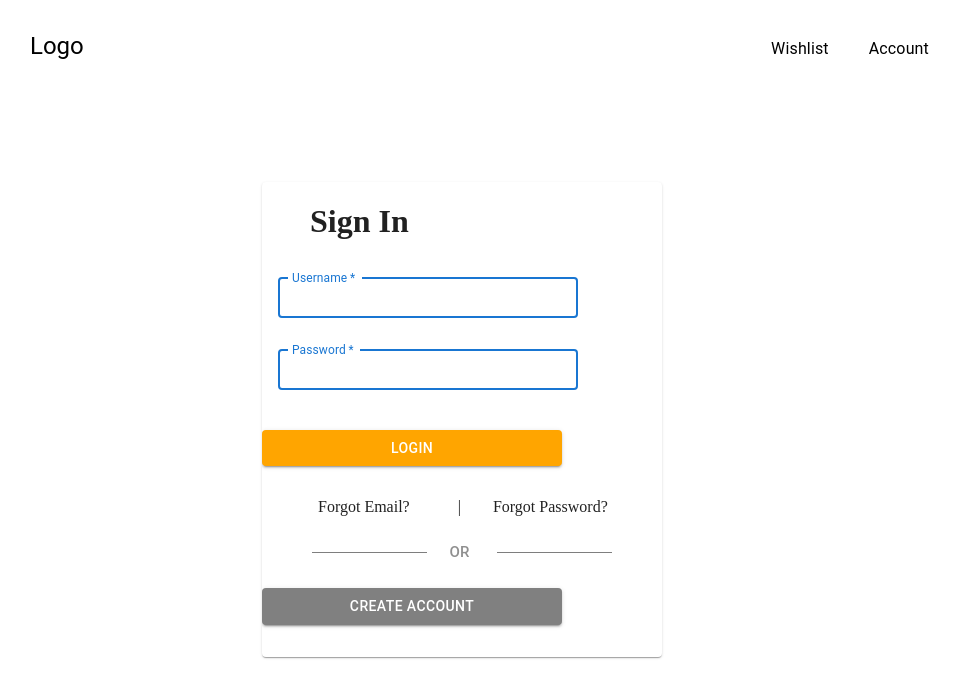
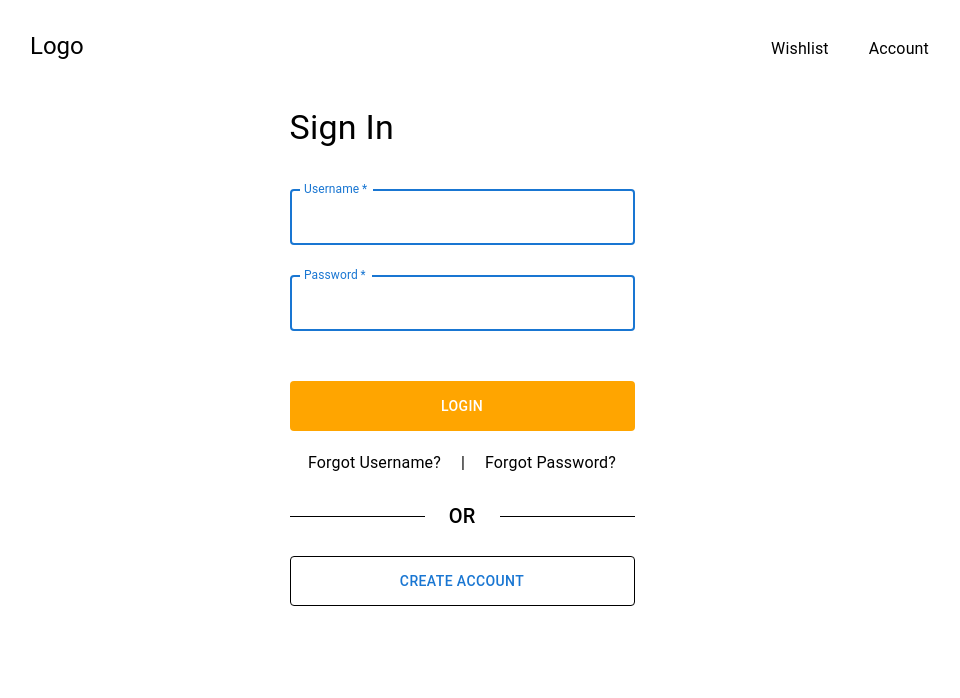
Before and after one commit to FSW17-Icanq-TeamOne/chap9-showcarpedia-fsw17-teamone, a React (Create React App) app in the folder client/: page /login in a window 1280 px wide. Shown: the top 698 px of the page, without its empty margins (178-1138 px from the left). Built offline with nearby package versions, Linux system fonts and the light colour scheme.

Commit message:
Fix: Login Page

```diff
--- a/client/src/pages/RegisterProfile.jsx
+++ b/client/src/pages/RegisterProfile.jsx
@@ -22,7 +22,7 @@ export default function RegisProfile() {
         <Grid container display={'flex'} direction={'column'} sx={{
             alignItems: 'center',
             margin: 'auto',
-            maxWidth: 354
+            maxWidth: 345
         }}>
             <Grid container justifyContent={'flex-start'}>
                 <Typography variant="h4">Create Profile</Typography>
--- a/client/src/pages/login.css
+++ /dev/null
@@ -1,26 +0,0 @@
-h6 {
-    max-width: 345px;
-    text-align: center;
-    margin: 10px auto;
-    padding-left: 25px;
-    position: relative;
-    opacity: 50%;
-  }
-
-h6:before, h6:after {
-    content: "";
-    display: block;
-    height: 1px;
-    width: 115px;
-    background-color: black;
-    position: absolute;
-    top: 50%;
-  }
-
-h6:before {
-    left: 50px;
-  }
-
-h6:after {
-    right: 20px;
-  }
--- a/client/src/pages/login.jsx
+++ b/client/src/pages/login.jsx
@@ -1,12 +1,6 @@
-import { Button, Card, TextField, Grid, Typography } from "@mui/material";
-import { useFormik } from 'formik'
-import * as yup from 'yup'
-import './login.css'
-
-const loginValidationSchema = yup.object({
-    username: yup.string().required("Username is required!"),
-    password: yup.string().required("Password is required!"),
-  })
+import { Button, TextField, Grid, Typography } from "@mui/material";
+import { useFormik } from 'formik';
+import { loginValidationScheme } from '../utils/validationScheme'
 
 export default function LoginPage(){
     const formik = useFormik({
@@ -15,88 +9,111 @@ export default function LoginPage(){
           password: ""
         },
         onSubmit: (values) => {
-          console.log(values)
+          console.log(values, 'User is Logged In')
         },
-        validationSchema: loginValidationSchema
+        validationSchema: loginValidationScheme
       })
 
     return(
+        <Grid container display={'flex'} direction={'column'} sx={{
+            alignItems: 'center',
+            margin: 'auto',
+            maxWidth: 345
+        }}>
+            <Grid container justifyContent={'flex-start'}>
+                <Typography variant='h4'>Sign In</Typography>
+            </Grid>
+
+            <Grid container justifyContent={'center'} marginTop={'10px'}>
                 <form onSubmit={formik.handleSubmit}>
-        <Grid alignItems="center" container direction="column" mt={15}>
-           <Card sx={{ minWidth:400 }}>
-                <Grid container direction="row" marginLeft={6}>
-                    <h1>Sign In</h1>
-                </Grid>
-                <Grid container direction="column" >
-                    <Grid item>
-                        <Grid item m={2}>
+                    <Grid marginTop={'30px'}>
                         <TextField
                             id="username"
                             name="username"
                             label="Username"
                             required
                             focused
-                        sx={{ width: 300 }}
-                        variant="outlined"
-                        size="small"
-                        type="text"
+
+                            sx={{ width: 345 }}
+
+                            // Value Handle
                             value={formik.values.username}
                             onChange={formik.handleChange}
+
+                            // Throw Error
                             error={formik.touched.username && Boolean(formik.errors.username)}
                             helperText={formik.touched.username && formik.errors.username}
                             />
                     </Grid>
-                    </Grid>
-                    <Grid item>
-                        <Grid item m={2}>
+
+                    <Grid marginTop={'30px'}>
                         <TextField
                             id="password"
                             name="password"
                             label="Password"
+                            type={'password'}
                             required
                             focused
-                        sx={{ width: 300 }}
-                        variant="outlined"
-                        size="small"
-                        type="password"
+
+                            sx={{ width: 345 }}
+
+                            // Value Handle
                             value={formik.values.password}
                             onChange={formik.handleChange}
+
+                            // Throw Error
                             error={formik.touched.password && Boolean(formik.errors.password)}
                             helperText={formik.touched.password && formik.errors.password}
                         />
                     </Grid>
+                    <Grid container justifyContent={'center'} marginTop={'50px'}>
+                        <Button sx={{
+                            width: 345,
+                            height: 50,
+
+                            backgroundColor: 'orange',
+                            color: 'white'
+                        }} type="submit" >Login</Button>
+                    </Grid>
+                    <Grid container sx={{
+                        display: 'flex',
+                        direction: 'row',
+
+                        justifyContent: 'center',
+                        alignItems: 'center',
+                        marginTop: '20px'
+                    }} >
+                        <Grid>
+                            {/* <Link style={{ textDecoration: 'none'}}> */}
+                                <Typography>Forgot Username?</Typography>
+                            {/* </Link> */}
+                        </Grid>
+                        <Grid marginRight={'20px'} marginLeft={'20px'}>
+                            {/* <Link style={{ textDecoration: 'none'}}> */}
+                                <Typography>|</Typography>
+                            {/* </Link> */}
+                        </Grid>
+                        <Grid>
+                            <Typography>Forgot Password?</Typography>
                         </Grid>
                     </Grid>
-                <Grid container direction={"column"} mt={3}>
-                    <Grid item>
-                        <Button type="submit" variant="contained" sx= {{ minWidth:300, backgroundColor: 'orange' }}> Login</Button>
-                    </Grid>
-                </Grid>
-                <Grid container direction={"row"} mt={2}>
-                    <Grid item ml={7}>
-                       {/* <Link style={{ textDecoration: 'none'}}> */}
-                           <p>Forgot Email?</p>
-                       {/* </Link> */}
-                    </Grid>
-                    <Grid item ml={6}>
-                       {/* <Link style={{ textDecoration: 'none'}}> */}
-                           <p>|</p>
-                       {/* </Link> */}
-                    </Grid>
-                    <Grid item ml={4}>
-                        <p>Forgot Password?</p>
-                    </Grid>
-                </Grid>
-                <Grid mt={1}>
-                    <Typography variant="h6" sx={{ fontSize: '15px'}}>OR</Typography>
+                    <Grid marginTop={'25px'}>
+                        <Typography variant="h6">OR</Typography>
                     </Grid>
                     <Grid container direction={"column"} mt={3} mb={4}>
                         <Grid item>
-                        <Button type="submit" variant="contained" sx= {{  minWidth:300, backgroundColor: 'gray'}}> Create Account</Button>
+                            <Button type="submit" sx= {{
+                                width:345,
+                                height: 50,
+
+                                border: 1,
+                                borderColor: 'black'
+                            }}> Create Account</Button>
                         </Grid>
                     </Grid>
-            </Card>
+                </form>
             </Grid>
-        </form>
+
+        </Grid>
     )
 }
--- a/client/src/utils/validationScheme.js
+++ b/client/src/utils/validationScheme.js
@@ -11,3 +11,8 @@ export const profileRegistrationScheme = Yup.object({
     mobilePhone: Yup.number().required('Please Input Your Mobile Phone'),
     birthDate: Yup.date().required('Please Input Your Birth Date'),
 })
+
+export const loginValidationScheme = Yup.object({
+    username: Yup.string().min(4).max(25).required('Please Input Your Username'),
+    password: Yup.string().min(4).required('Please Input Your Password')
+})
```
Also changed, not shown: client/src/pages/RegisterAccount.jsx (+3 -5 lines). Lines whose indentation alone changed are shown as unchanged.
